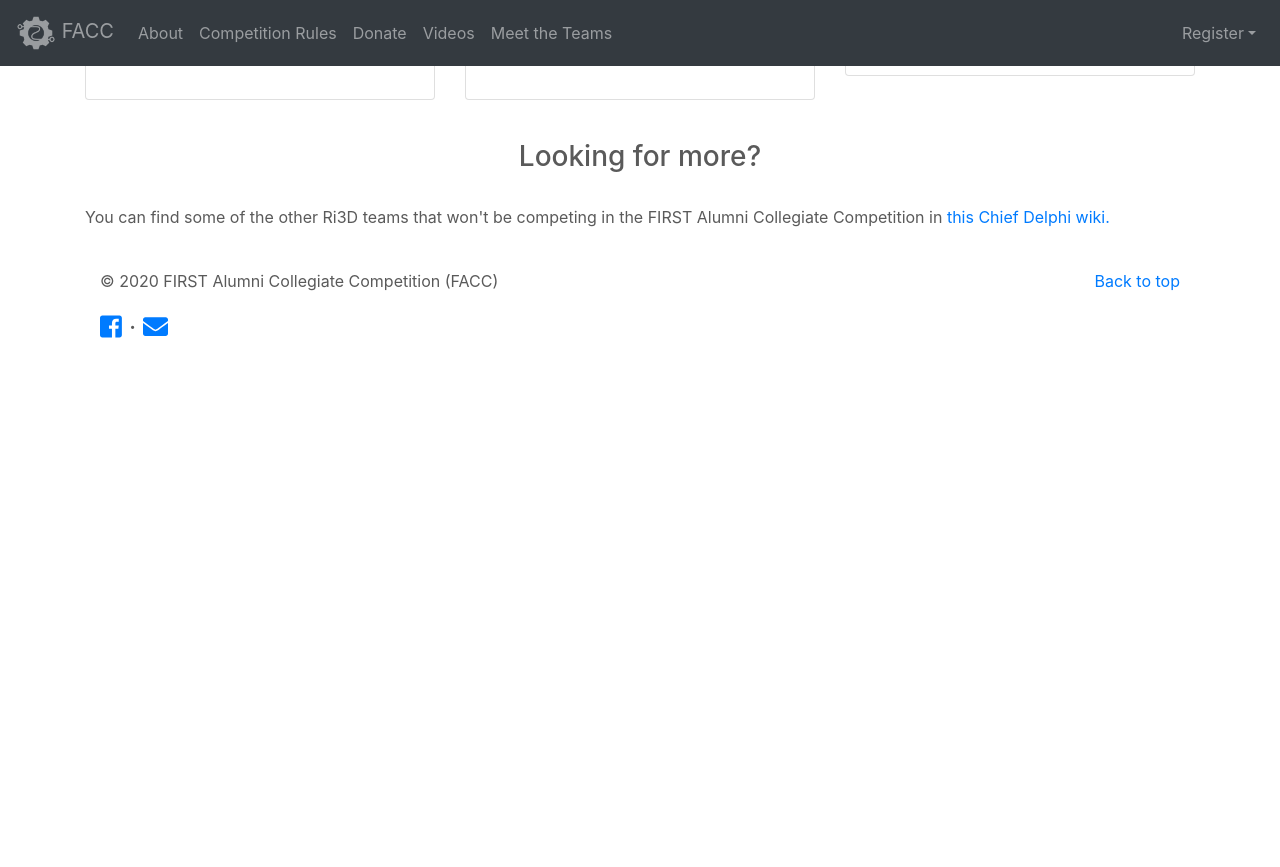
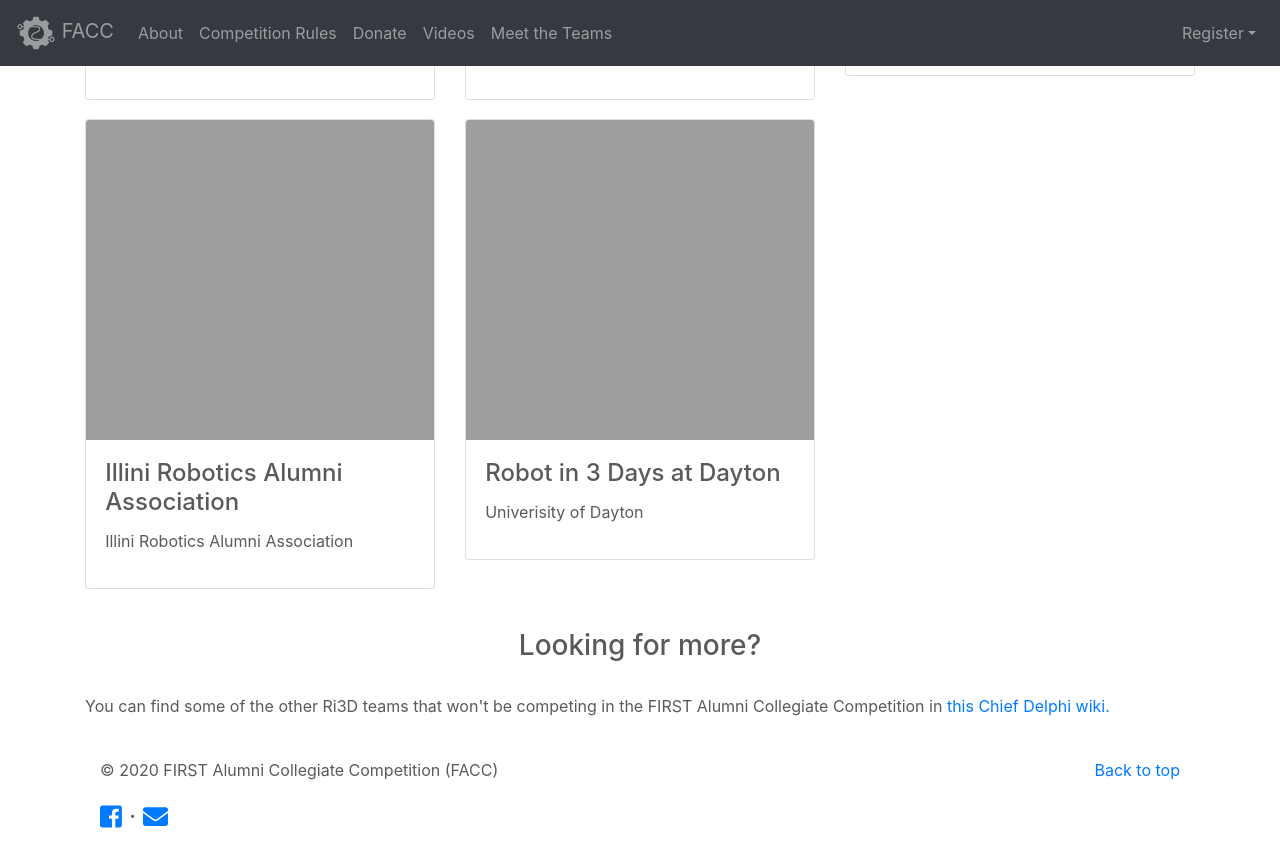
Before and after one commit to FAMNM/facc-website, a Jekyll site: the page built from teams.html, in a window 1280 px wide and 900 px high, scrolled down 1257 px. Shown: the top 867 px of the window. Built offline with Jekyll 4.4.1, drawn with Linux system fonts in a browser that asks for light colours; nearby versions of some CDN libraries; before the commit the page ends 1668 px from its top, so only the background shows below that.

Commit message:
Add new OSU and Dayton bag videos, block out spot for Dayton and Illini media content

```diff
--- a/teams.html
+++ b/teams.html
@@ -61,6 +61,26 @@
         youtube: ""
         twitch: "https://www.twitch.tv/gvsufirstalumni/videos"
         image: "teams/fangv.png"
+    - 0:
+        name: "Illini Robotics Alumni Association"
+        org: "Illini Robotics Alumni Association"
+        facebook: ""
+        twitter: ""
+        instagram: ""
+        website: ""
+        youtube: ""
+        twitch: ""
+        image: "teams/none.png"
+    - 0:
+        name: "Robot in 3 Days at Dayton"
+        org: "Univerisity of Dayton"
+        facebook: ""
+        twitter: ""
+        instagram: ""
+        website: ""
+        youtube: ""
+        twitch: ""
+        image: "teams/none.png"
 ---
 <!doctype html>
 <html lang="en">
```
Also changed, not shown: media.html (+7 -0 lines), 1 other file.
